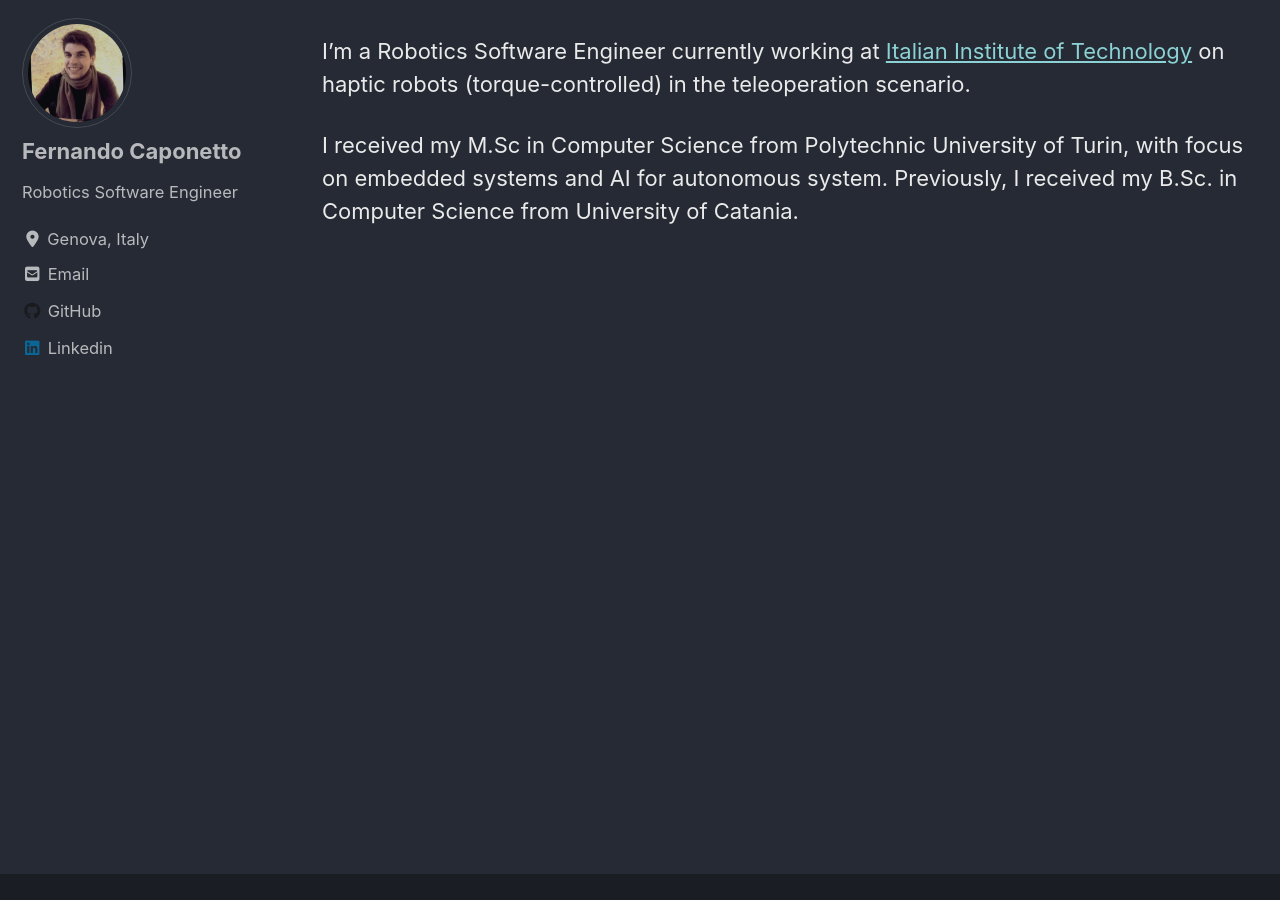
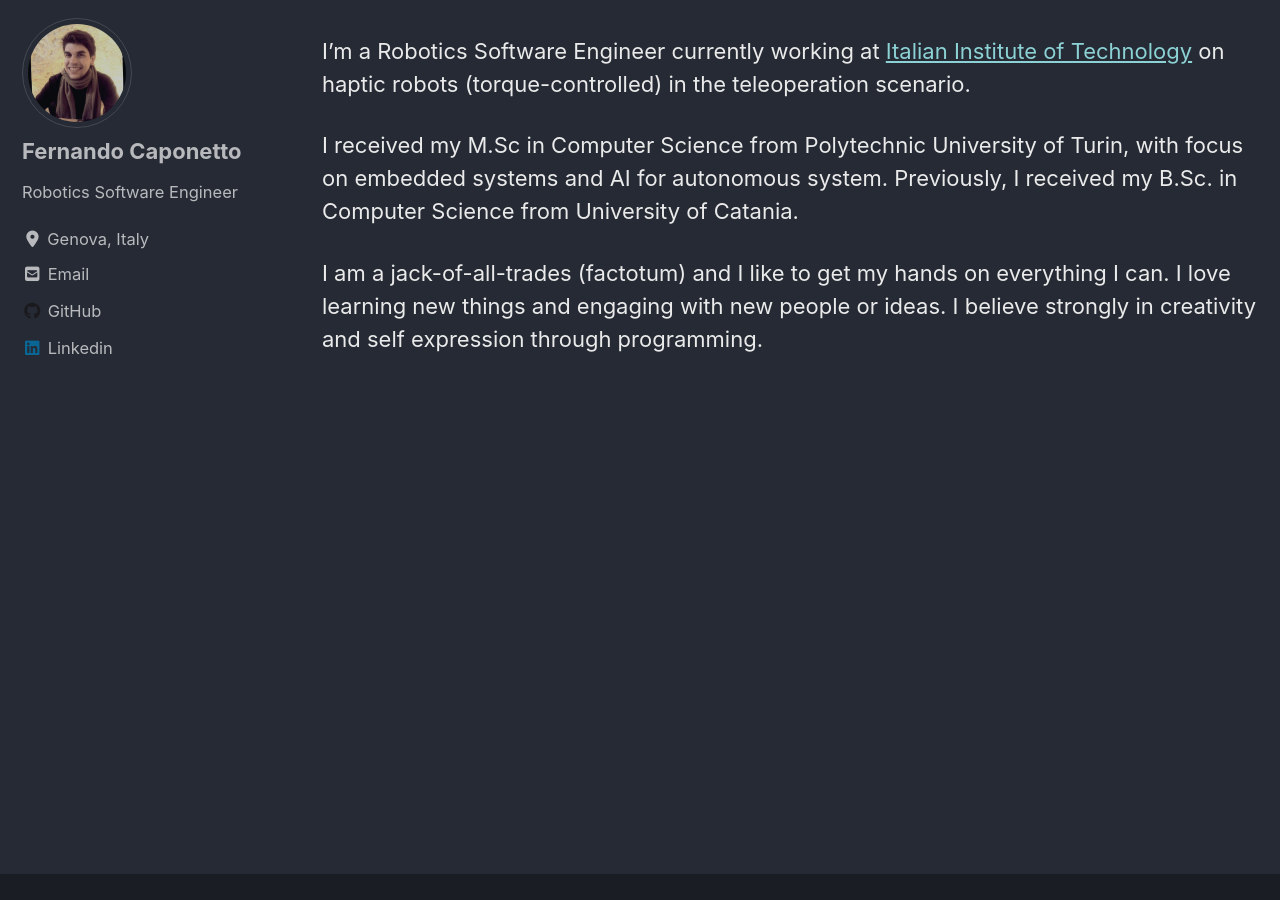
Before and after one commit to fcaponetto/fcaponetto.github.io, a Jekyll site: the page built from _pages/index.md, in a window 1280 px wide and 900 px high, scrolled down 410 px. Built offline with Jekyll 4.4.1, drawn with Linux system fonts in a browser that asks for light colours; cached includes are drawn as plain includes; nearby versions of some CDN libraries.

Commit message:
Update index.md

```diff
--- a/_pages/index.md
+++ b/_pages/index.md
@@ -14,3 +14,5 @@ I'm a Robotics Software Engineer currently working at [Italian Institute of Tech
 
 I received my M.Sc in Computer Science from Polytechnic University of Turin, with focus on embedded systems and AI for autonomous system.
 Previously, I received my B.Sc. in Computer Science from University of Catania.
+
+I am a jack-of-all-trades (factotum) and I like to get my hands on everything I can. I love learning new things and engaging with new people or ideas. I believe strongly in creativity and self expression through programming.
```
